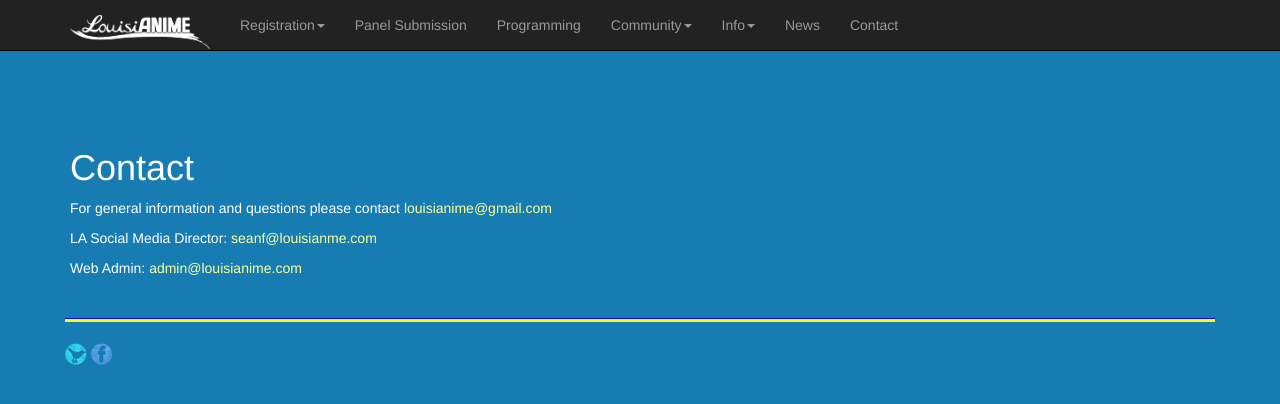
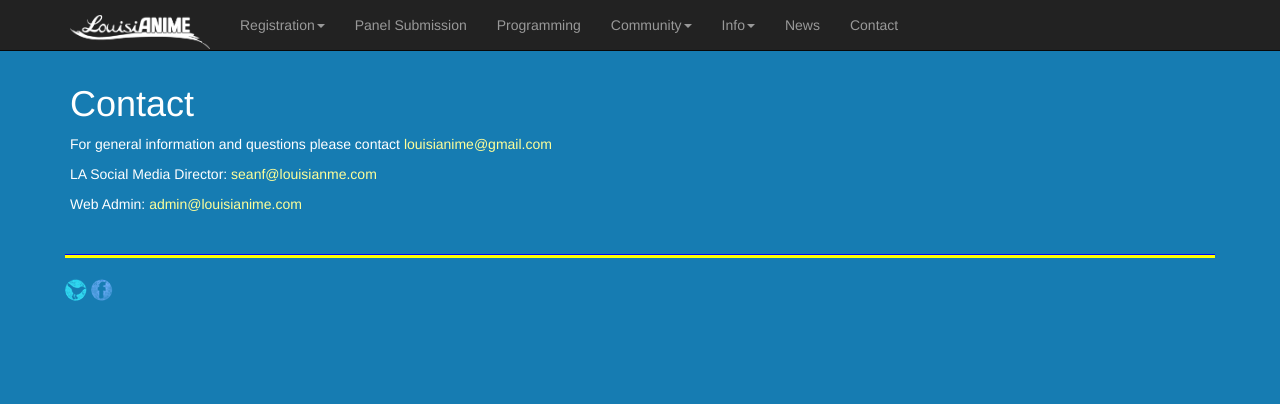
Before and after one commit to bentsea/ladev-jekyll, a Jekyll site: the page built from pages/contacts.md, in a window 1280 px wide. Shown: the top 404 px of the page. Built offline with Jekyll 4.4.1, drawn with Linux system fonts in a browser that asks for light colours; nearby versions of some CDN libraries.

Commit message:
fix bug in news

```diff
--- a/css/pages.css
+++ b/css/pages.css
@@ -29,5 +29,14 @@
 .container{color: #FFF;}
 a{color:#ffff99;}
 .featurette-divider{color:blue; min-height: 3px; background-color: yellow; border-bottom:2px; border-color: blue;}
-.news{padding-top:10%;}
-.page{padding-top:10%;}
+.news{padding-top: 20%;}
+.page{padding-top: 15%;}
+
+
+
+
+@media (min-width: 768px) {
+.news{padding-top: 5%;}
+.page{padding-top: 5%;}
+
+}
```
Also changed, not shown: 2 other files.
